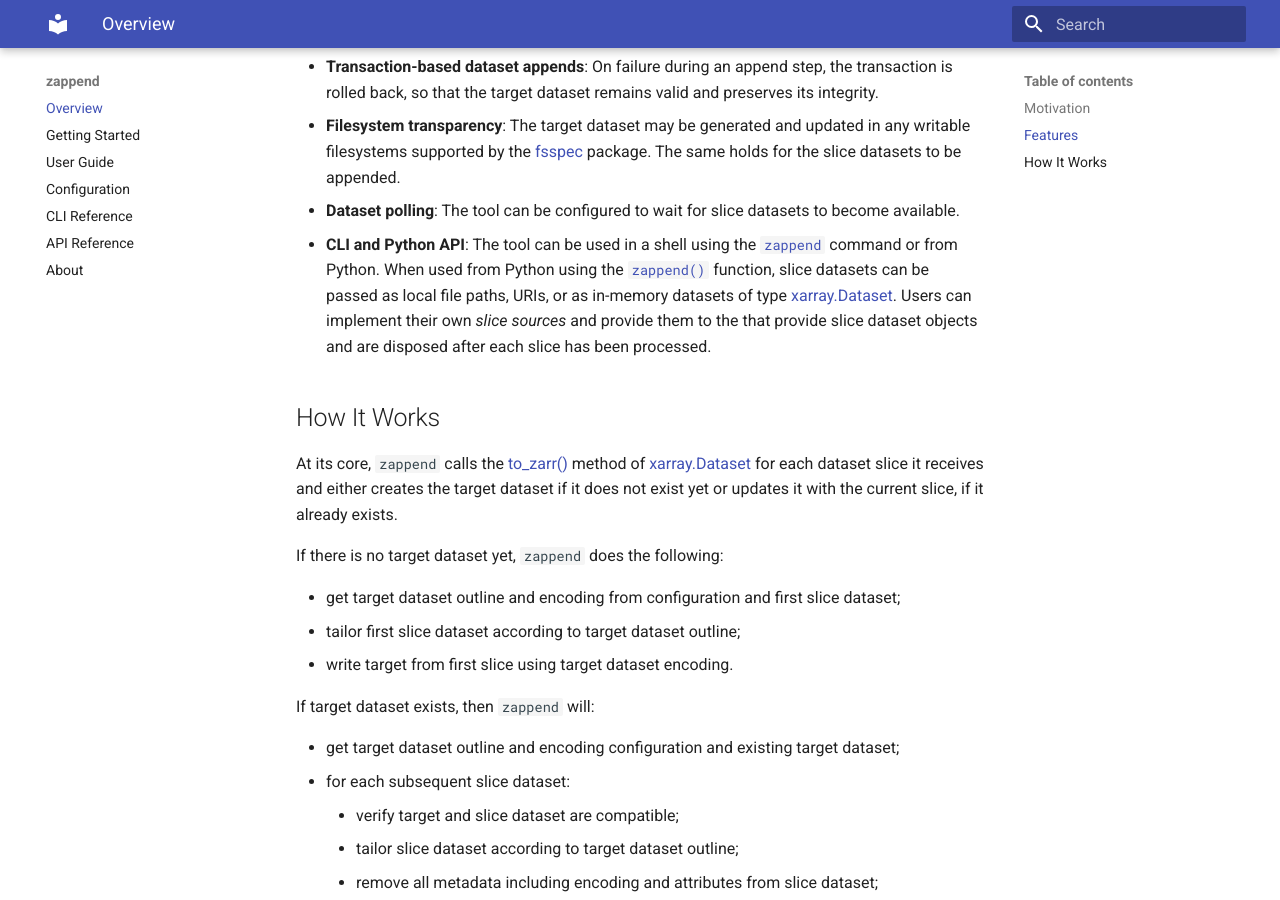
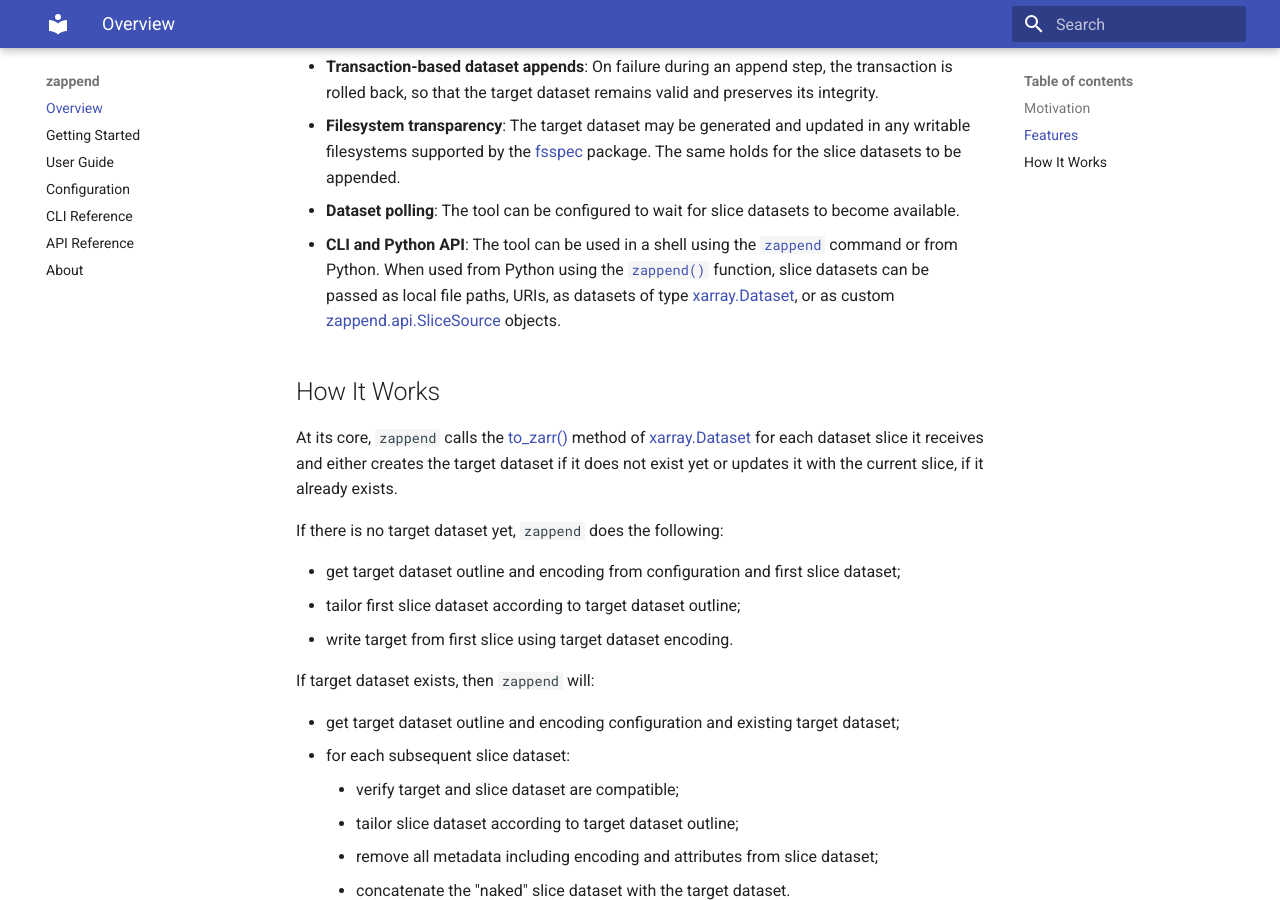
Before and after one commit to bcdev/zappend, an MkDocs documentation site: the page built from docs/index.md, in a window 1280 px wide and 900 px high, scrolled down 613 px. Built offline with MkDocs 1.6.1 and Material for MkDocs 9.7.7, drawn with Linux system fonts in a browser that asks for light colours.

Commit message:
Fixed mumbo-jambo in docs

```diff
--- a/docs/index.md
+++ b/docs/index.md
@@ -34,10 +34,9 @@ The `zappend` tool provides the following features:
 * **CLI and Python API**: The tool can be used in a shell using the [`zappend`](cli.md)
   command or from Python. When used from Python using the
   [`zappend()`](api.md) function, slice datasets can be passed as local file paths,
-  URIs, or as in-memory datasets of type
-  [xarray.Dataset](https://docs.xarray.dev/en/stable/generated/xarray.Dataset.html).
-  Users can implement their own _slice sources_ and provide them to the that provide
-  slice dataset objects and are disposed after each slice has been processed.
+  URIs, as datasets of type
+  [xarray.Dataset](https://docs.xarray.dev/en/stable/generated/xarray.Dataset.html), or as custom
+  [zappend.api.SliceSource](https://bcdev.github.io/zappend/api/#class-slicesource) objects.
 
 ## How It Works
 
```
Also changed, not shown: README.md (+3 -4 lines), 1 other file.
